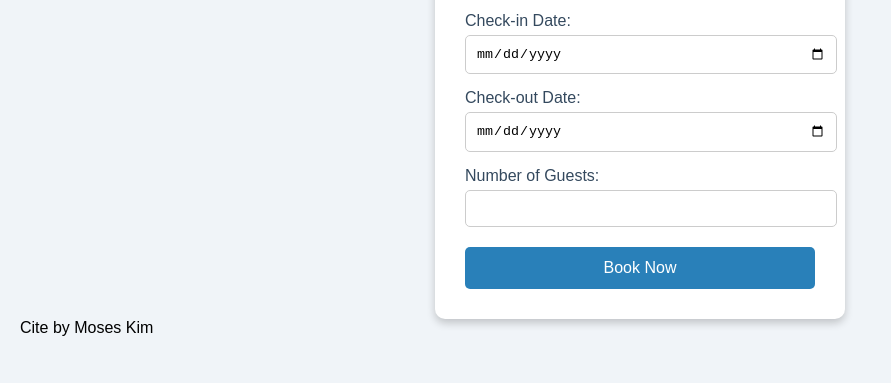
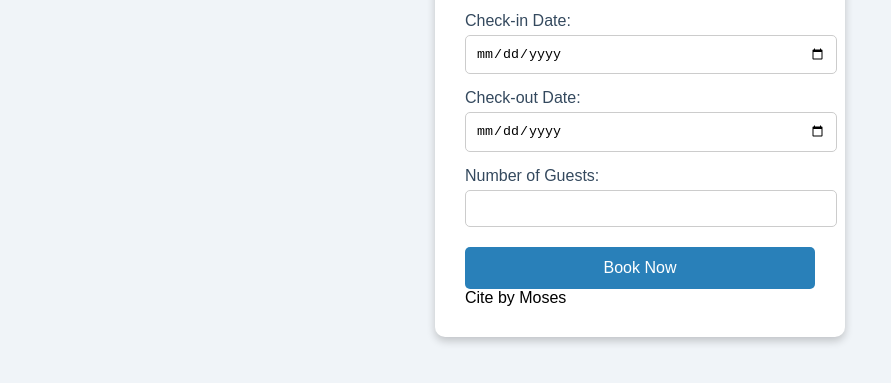
Before and after one commit to moseskim-001/hotelbooking, a plain HTML site: page index.html in a window 1280 px wide. Shown: the part 193-576 px from the top of the page, without its empty margins (0-891 px from the left). Drawn offline with Linux system fonts and the light colour scheme.

Commit message:
Update index.html

```diff
--- a/index.html
+++ b/index.html
@@ -25,9 +25,9 @@
     </form>
 
     <div id="confirmation" class="hidden"></div>
+    <div class="watermark">Cite by Moses
   </div>
 
   <script src="script.js"></script>
-<div class="watermark">Cite by Moses Kim</div>
 </body>
 </html>
```
